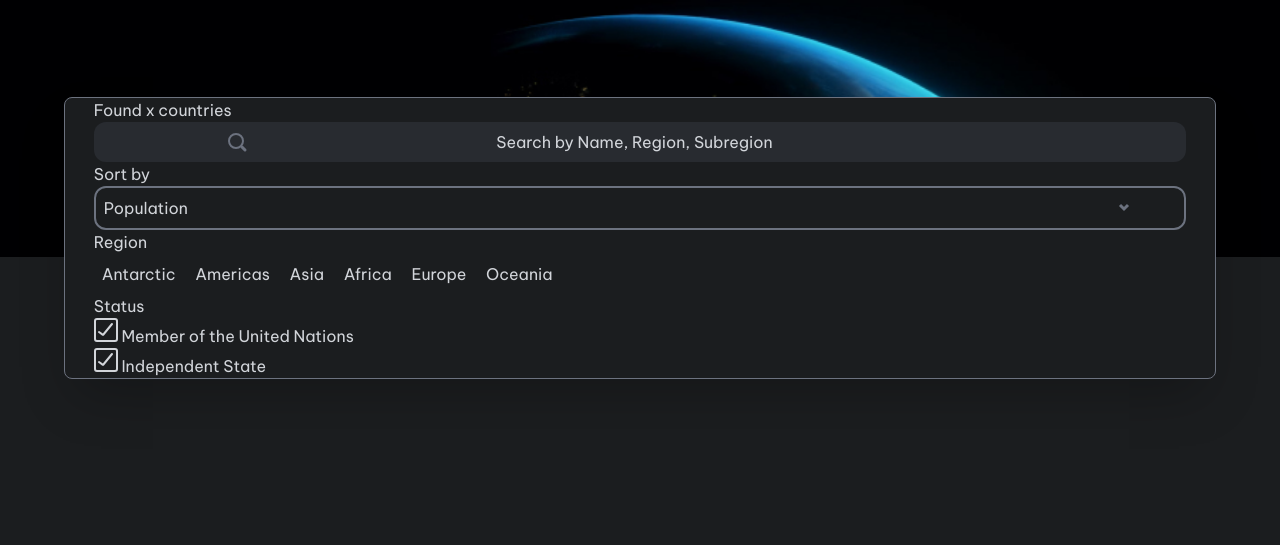
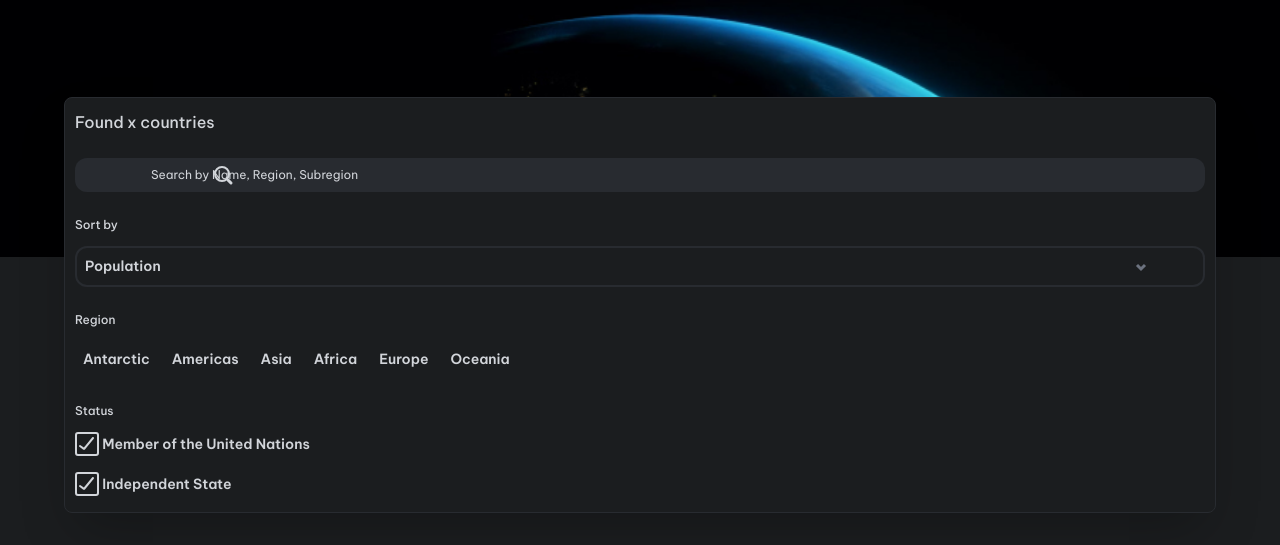
Before and after one commit to peteriyin/worldranks, a website: page index.html in a window 1280 px wide. Shown: the part 63-608 px from the top of the page. Drawn offline with Linux system fonts and the light colour scheme.

Commit message:
form components layout and sizing

```diff
--- a/index.html
+++ b/index.html
@@ -30,30 +30,25 @@
       </div>
 
       <div
-        class="w-[90%] absolute bg-[#1B1D1F] border border-[#6C727F] border-solid top-[50%] rounded-lg flex justify-center shadow-2xl"
+        class="w-[90%] absolute bg-[#1B1D1F] border-[1.5px] border-[#282B30] border-solid top-[50%] rounded-lg flex justify-center shadow-2xl flex-col pl-2.5 pr-2.5 space-y-6 pt-3"
       >
-        <div class="w-[95%]">
-          <div class="text-[#D2D5DA]">Found x countries</div>
-          <form action="#" method="post">
+        <div class="text-[#D2D5DA] font-medium text-[1rem]">
+          Found x countries
+        </div>
         <div class="relative">
           <svg
             width="24"
             height="24"
+            3
             viewBox="0 0 24 24"
             fill="none"
             xmlns="http://www.w3.org/2000/svg"
             class="absolute left-[12%] top-1/2 transform -translate-y-1/2"
           >
-                <circle
-                  cx="11"
-                  cy="11"
-                  r="7"
-                  stroke="#6C727F"
-                  stroke-width="2"
-                />
+            <circle cx="11" cy="11" r="7" stroke="#D2D5DA" stroke-width="2" />
             <path
               d="M20 20L17 17"
-                  stroke="#6C727F"
+              stroke="#D2D5DA"
               stroke-width="3"
               stroke-linecap="round"
             />
@@ -63,26 +58,26 @@
             id="search"
             name="q"
             placeholder="Search by Name, Region, Subregion"
-                class="bg-[#282B30] w-full text-[#D2D5DA] p-2 rounded-xl overflow-hidden text-ellipsis whitespace-nowrap focus:outline-none pl-17 pr-16 placeholder:text-[#D2D5DA] text-center"
+            class="bg-[#282B30] w-full text-[#D2D5DA] p-2 rounded-xl overflow-hidden text-ellipsis whitespace-nowrap focus:outline-none pl-19 pr-19 placeholder:text-[#D2D5DA] text-[0.75rem] font-normal"
           />
         </div>
 
         <div class="relative">
-              <div>Sort by</div>
+          <div class="label-size mb-3">Sort by</div>
           <svg
             width="16"
             height="16"
             viewBox="0 0 16 16"
             fill="none"
             xmlns="http://www.w3.org/2000/svg"
-                class="absolute top-[55%] right-[5%]"
+            class="absolute top-[60%] right-[5%]"
           >
             <path d="M12 6L8 10L4 6" stroke="#6C727F" stroke-width="3" />
           </svg>
           <select
             name="select"
             id="select"
-                class="w-full p-2 border-2 border-[#6C727F] rounded-xl cursor-pointer appearance-none bg-[#1B1D1F] focus:outline-none"
+            class="w-full p-2 border-2 border-[#282B30] rounded-xl cursor-pointer appearance-none bg-[#1B1D1F] focus:outline-none label-data"
           >
             <option value="population">Population</option>
             <option value="name">Name</option>
@@ -92,37 +87,49 @@
         </div>
 
         <div>
-              <p>Region</p>
+          <div class="label-size mb-3">Region</div>
+          <div class="flex flex-wrap gap-1.5">
+            <div>
               <button
                 onclick="this.classList.toggle('button-background')"
                 type="button"
               >
                 Antarctic
               </button>
+            </div>
+            <div>
               <button
                 onclick="this.classList.toggle('button-background')"
                 type="button"
               >
                 Americas
               </button>
+            </div>
+            <div>
               <button
                 onclick="this.classList.toggle('button-background')"
                 type="button"
               >
                 Asia
               </button>
+            </div>
+            <div>
               <button
                 onclick="this.classList.toggle('button-background')"
                 type="button"
               >
                 Africa
               </button>
+            </div>
+            <div>
               <button
                 onclick="this.classList.toggle('button-background')"
                 type="button"
               >
                 Europe
               </button>
+            </div>
+            <div>
               <button
                 onclick="this.classList.toggle('button-background')"
                 type="button"
@@ -130,11 +137,12 @@
                 Oceania
               </button>
             </div>
+          </div>
+        </div>
 
         <div>
-              <div>Status</div>
-              <div>
-                <label>
+          <div class="label-size mb-3">Status</div>
+          <div class="label-data mb-4">
             <svg
               width="24"
               height="24"
@@ -158,11 +166,9 @@
               value="united_nations"
             />
             Member of the United Nations
-                </label>
           </div>
 
-              <div>
-                <label>
+          <div class="label-data mb-4">
             <svg
               width="24"
               height="24"
@@ -186,10 +192,7 @@
               value="independent"
             />
             Independent State
-                </label>
           </div>
-            </div>
-          </form>
         </div>
       </div>
     </div>
--- a/input.css
+++ b/input.css
@@ -24,15 +24,28 @@
     width: 1.5rem;
     height: 1.5rem;
     border: 2px solid #d2d5da;
-    /* vertical-align: -2px; */
+    vertical-align: -7px;
     border-radius: 3px;
   }
 
   input[type="checkbox"]:checked {
     background-color: #4e80ee;
   }
+}
 
+@layer utilities {
   .button-background {
     background-color: #282b30;
   }
+
+  .label-size {
+    font-size: 0.75rem;
+    font-weight: 500;
+  }
+
+  .label-data,
+  button {
+    font-size: 0.875rem;
+    font-weight: 600;
+  }
 }
```
Also changed, not shown: src/output.css. Lines whose indentation alone changed are shown as unchanged.
